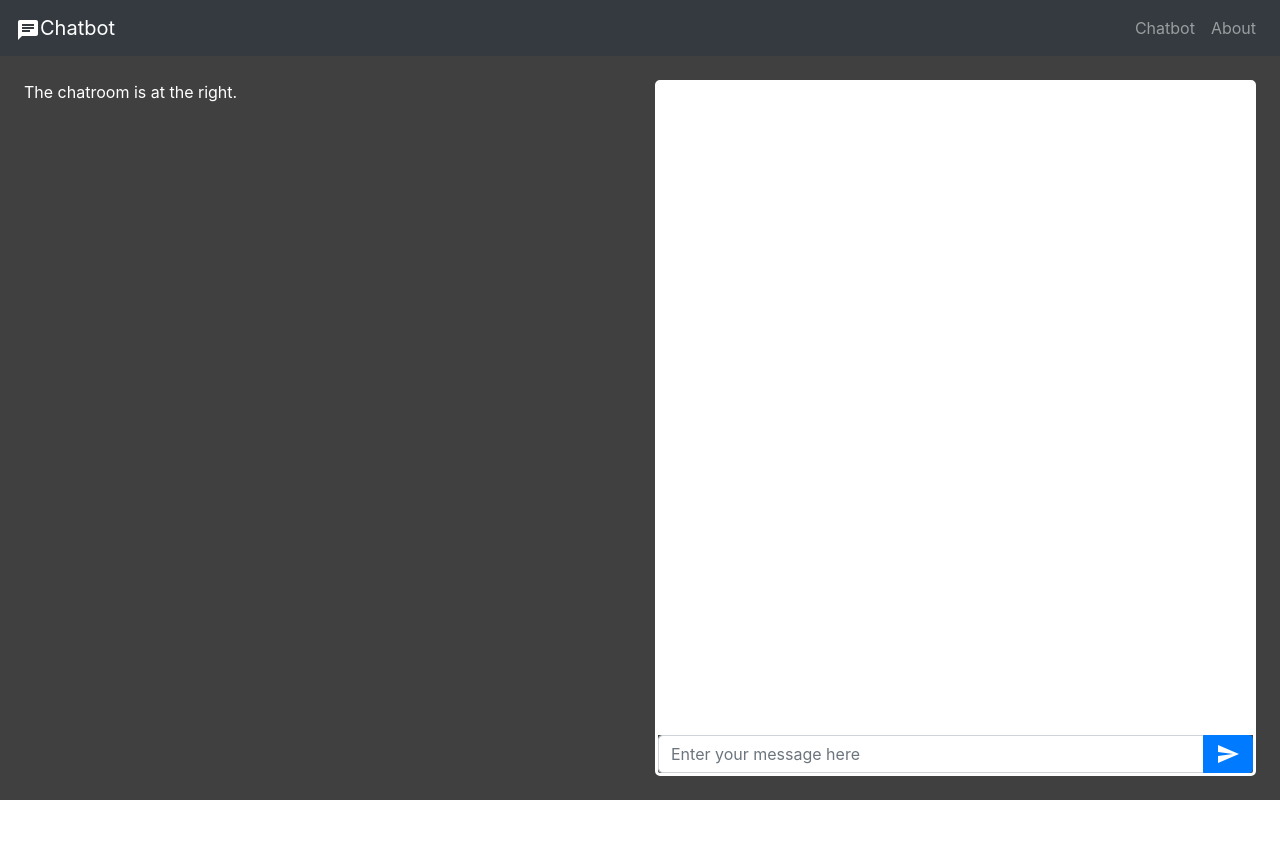
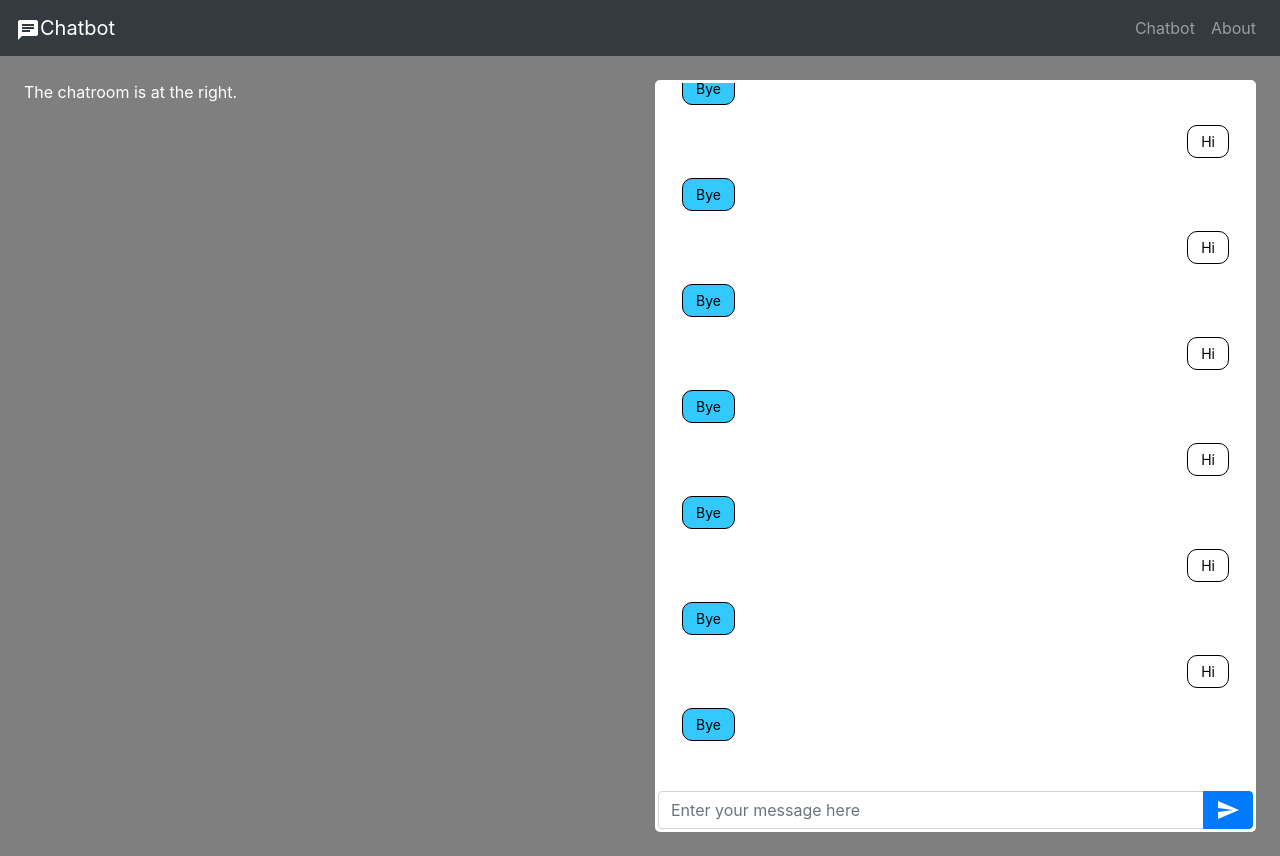
Before and after one commit to BoscoTin/COMP4651-DemoInterface, a React app: page / in a window 1280 px wide. Before the commit the page ends 800 px from the top, so only its background shows below. Built offline with nearby package versions, Linux system fonts and the light colour scheme.

Commit message:
Update webpack config

```diff
--- a/package.json
+++ b/package.json
@@ -20,6 +20,7 @@
     "webpack-dev-server": "^3.9.0"
   },
   "dependencies": {
+    "@babel/plugin-proposal-class-properties": "^7.7.4",
     "@material-ui/core": "^4.7.0",
     "@material-ui/icons": "^4.5.1",
     "axios": "^0.19.0",
--- a/src/Component/Prefabs/chatroom.jsx
+++ b/src/Component/Prefabs/chatroom.jsx
@@ -6,24 +6,150 @@ import { bindActionCreators } from 'redux';
 import { ChatActions } from '../../actions'
 
 import { InputRow } from "./input.jsx"
+import { Message } from "./message.jsx"
 
 
+class Chatroom extends React.Component{
 
-const Chatroom = ({messages}) => (
-  <div className="chatroom">
-    <div className="messages_box">
-      { /* messages.map( message => <div>{message}</div>) */}
-    </div>
-    <InputRow />
-  </div>
-)
+  scrollToEnd = () => {
+    this.messagesEnd.scrollIntoView({ behavior: "smooth" });
+  }
+
+  componentDidMount(){
+    this.scrollToEnd()
+  }
+
+  componentDidUpdate(){
+    this.scrollToEnd()
+  }
+
+  render(){
+    const messages = this.props.messages
+
+    return (
+      <div className="chatroom">
+          <ul className="messages_box">
+            {messages.map( message => (
+              <Message message={message} />
+            ))}
+            <div style={{ float:"left", clear: "both" }}
+              ref={(el) => { this.messagesEnd = el; }}>
+            </div>
+          </ul>
+          <InputRow />
+        </div>
+    )
+  }
+}
 
 
 function mapStateToProps(state) {
   return {
     messages: [
-      "abc",
-      "edf"
+      {
+        content: "Hi",
+        user: true
+      },
+      {
+        content: "Bye",
+        user: false
+      },
+      {
+        content: "Hi",
+        user: true
+      },
+      {
+        content: "Bye",
+        user: false
+      },
+      {
+        content: "Hi",
+        user: true
+      },
+      {
+        content: "Bye",
+        user: false
+      },
+      {
+        content: "Hi",
+        user: true
+      },
+      {
+        content: "Bye",
+        user: false
+      },
+      {
+        content: "Hi",
+        user: true
+      },
+      {
+        content: "Bye",
+        user: false
+      },
+      {
+        content: "Hi",
+        user: true
+      },
+      {
+        content: "Bye",
+        user: false
+      },
+      {
+        content: "Hi",
+        user: true
+      },
+      {
+        content: "Bye",
+        user: false
+      },
+      {
+        content: "Hi",
+        user: true
+      },
+      {
+        content: "Bye",
+        user: false
+      },
+      {
+        content: "Hi",
+        user: true
+      },
+      {
+        content: "Bye",
+        user: false
+      },
+      {
+        content: "Hi",
+        user: true
+      },
+      {
+        content: "Bye",
+        user: false
+      },
+      {
+        content: "Hi",
+        user: true
+      },
+      {
+        content: "Bye",
+        user: false
+      },
+      {
+        content: "Hi",
+        user: true
+      },
+      {
+        content: "Bye",
+        user: false
+      },
+      {
+        content: "Hi",
+        user: true
+      },
+      {
+        content: "Bye",
+        user: false
+      }
     ]
   };
 }
--- a/src/Component/Prefabs/message.jsx
+++ b/src/Component/Prefabs/message.jsx
@@ -1 +1,12 @@
 import React from 'react'
+import "../styles.css"
+
+
+
+const Message = ({message}) => (
+  <li className={`chat ${message.user ? "right" : "left"}`}>
+    {message.content}
+  </li>
+)
+
+export { Message }
--- a/src/Component/styles.css
+++ b/src/Component/styles.css
@@ -8,7 +8,7 @@
   height: 100%;
   flex: 1;
   padding: 24px;
-  background: rgba(0, 0, 0, 0.75);
+  background: rgba(0, 0, 0, 0.5);
   color: rgba(255, 255, 255, 1);
 }
 
@@ -22,6 +22,7 @@
   height: 100%;
   display: flex;
   flex-direction: column;
+  background-color: rgba(255, 255, 255, 1);
   border-radius: 5px;
   border: 3px #FFFFFF solid;
 }
@@ -30,12 +31,34 @@
   height: 100%;
   padding: 24px;
   overflow: auto;
-  background-color: rgba(255, 255, 255, 1);
   color: rgba(0, 0, 0, 1);
+  align-items: flex-end;
+  list-style: none;
 }
 
 .chatroom_input{
+  display: flex;
+}
 
+.chat {
+  background: rgba(0, 188, 255, 0.8);
+  position: relative;
+  font-size: 14px;
+  border: 1px #000000 solid;
+  border-radius: 10px;
+  list-style: none;
+  float: left;
+  clear: both;
+  max-width: 200px;
+  padding: 5px 13px;
+  margin: 10px 0;
+  flex-grow: 1
+}
+
+.chat.right {
+  background: rgba(255, 255, 255, 1);
+  float: right;
+  clear: both;
 }
 
 
--- a/webpack.config.js
+++ b/webpack.config.js
@@ -22,9 +22,16 @@ module.exports = {
               exclude: /node_modules/,
               use: {
                 loader: 'babel-loader',
-                 options: {
-                   presets: ['@babel/preset-react']
-                 }
+                options: {
+                  presets: ['@babel/preset-env',
+                    '@babel/preset-react',
+                    {
+                      'plugins': [
+                        '@babel/plugin-proposal-class-properties'
+                      ]
+                    }
+                  ]
+                }
               }
             },
             {
```
Also changed, not shown: 1 other file (tests, documents, lock files or other folders).
